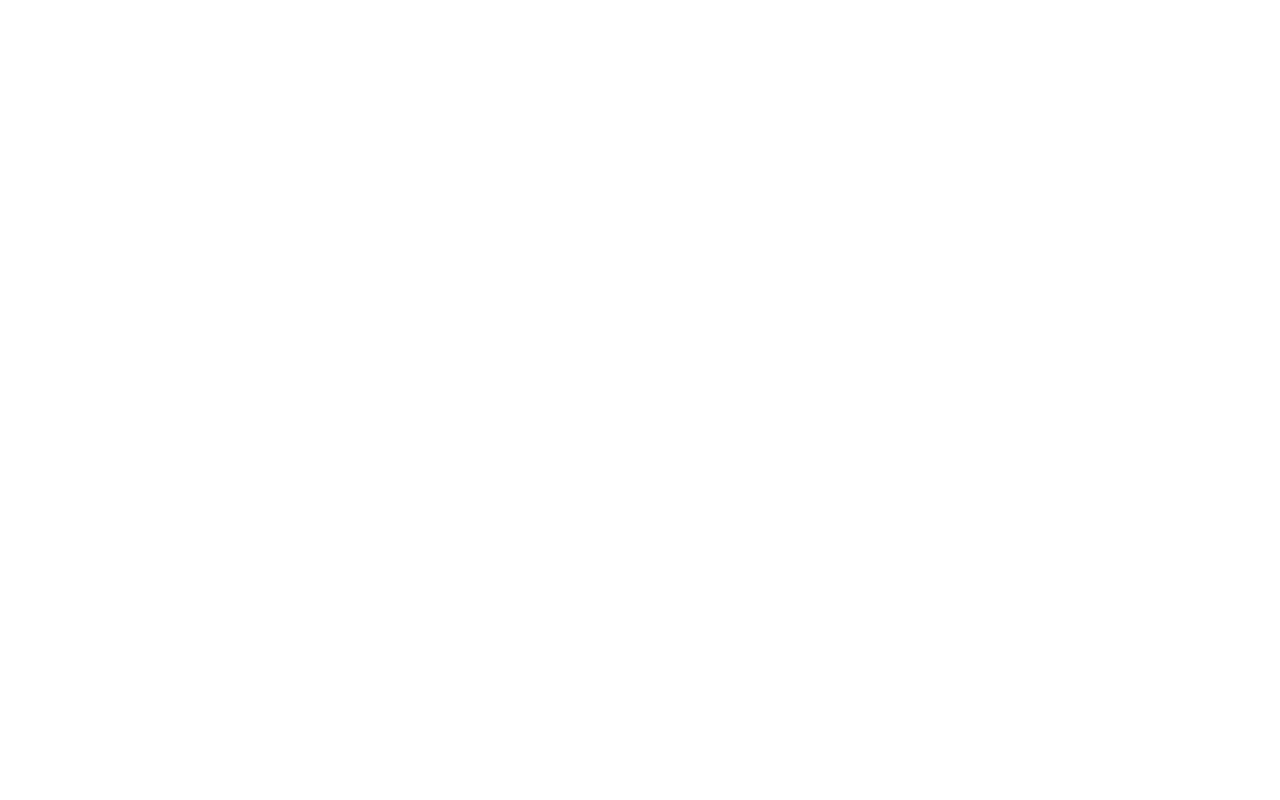
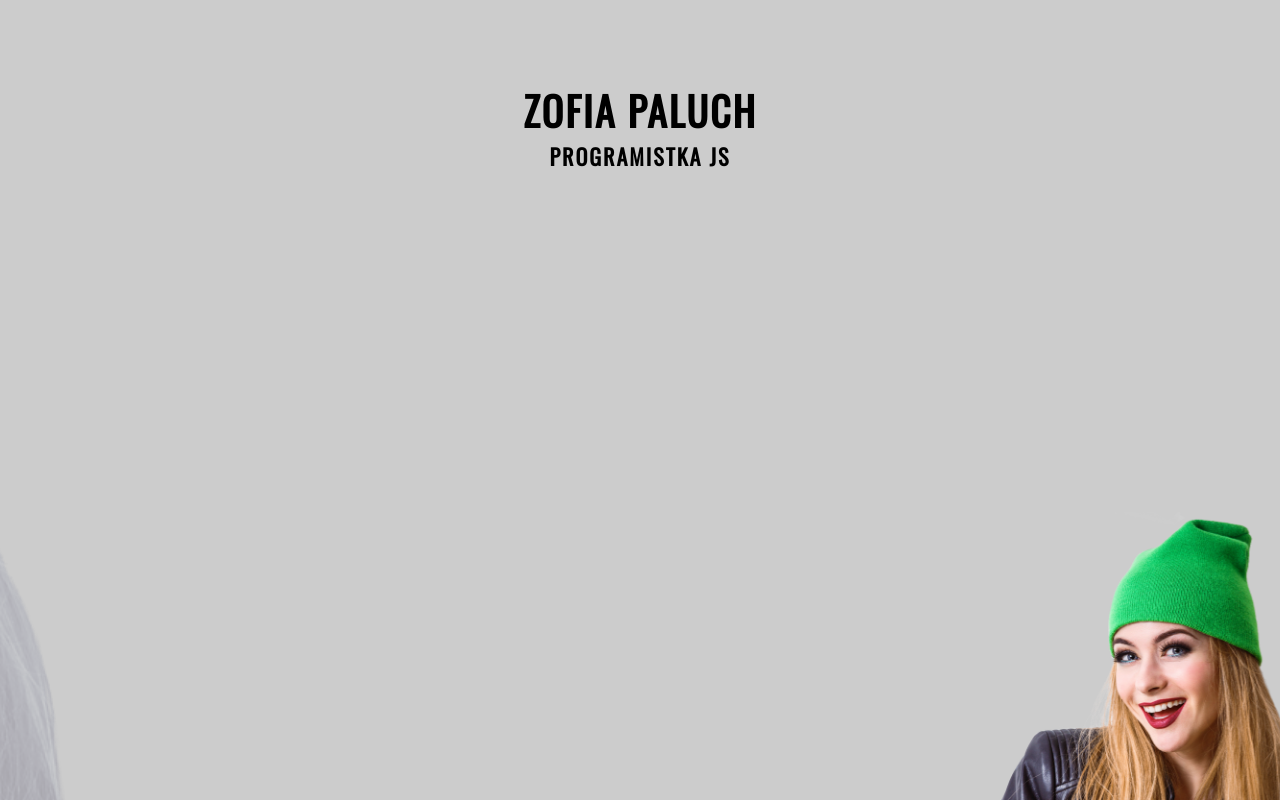
Before and after one commit to RomPop76/P02D15N100, a plain HTML site: page index.html in a window 1280 px wide. Drawn offline with nearby package versions, Linux system fonts and the light colour scheme.

Commit message:
Commit 2

```diff
--- a/index.html
+++ b/index.html
@@ -1,12 +1,21 @@
 <!DOCTYPE html>
-<html lang="en">
+<html lang="pl">
 <head>
     <meta charset="UTF-8">
     <meta http-equiv="X-UA-Compatible" content="IE=edge">
     <meta name="viewport" content="width=device-width, initial-scale=1.0">
-    <title>Document</title>
+    <title>Slidder/Banner</title>
+    <style> @import url('https://fonts.googleapis.com/css2?family=Oswald&display=swap'); </style>
+    <link rel="stylesheet" href="style.css">
 </head>
 <body>
-
+    <section class="team">
+        <img src="img/s1.png" alt="dziewczyna 1 kolor" class="color">
+        <img src="img/s1a.png" alt="dziewczyna 1 szara" class="gray">
+        <div class="member">
+            <h1>Zofia Paluch</h1>
+            <h2>Programistka JS</h2>
+        </div>
+    </section>
 </body>
 </html>
--- /dev/null
+++ b/style.css
@@ -0,0 +1,100 @@
+/* Global Settings */
+
+* {margin: 0;
+    padding: 0;
+    box-sizing: border-box;
+}
+
+html {
+    font-family: 'Oswald', sans-serif;
+    font-size: 10px;
+}
+
+.team {
+    width: 100%;
+    height: 100vh;
+    overflow: hidden;
+    background-color: #ccc;
+    position: relative;
+}
+
+.team img.color {
+    position: absolute;
+    bottom: 0;
+    right: -5%;
+    height: 36%;
+    z-index: 1;
+    animation: color 4s linear infinite;
+}
+
+.team img.gray {
+    position: absolute;
+    bottom: 0;
+    left: -70%;
+    height: 110%;
+    opacity: .2;
+    animation: gray 4s linear infinite;
+}
+
+.team .member {
+    position: absolute;
+    top: 10%;
+    text-align: center;
+    width: 100%;
+    text-transform: uppercase;
+    letter-spacing: 2px;
+}
+
+.team h1 {
+    font-size: 4rem;
+}
+
+.team h2 {
+    font-size: 2.2rem;
+}
+
+@keyframes color {
+    0% {
+        transform: translateX(0);
+        opacity: 0;
+    }
+    8% {
+        opacity: 0;
+    }
+    13% {
+        opacity: 1;
+    }
+    87% {
+        opacity: 1;
+    }
+    92% {
+        opacity: 0;
+    }
+    100% {
+        transform: translateX(-5%);
+        opacity: 0;
+    }
+}
+
+@keyframes gray {
+    0% {
+        transform: translateX(0) scale(1);
+        opacity: 0;
+    }
+    8% {
+        opacity: 0;
+    }
+    13% {
+        opacity: .2;
+    }
+    87% {
+        opacity: .2;
+    }
+    92% {
+        opacity: 0;
+    }
+    100% {
+        transform: translateX(5%) scale(1.1);
+        opacity: 0;
+    }
+}
```
Also changed, not shown: img/s1.png (added), img/s1a.png (added), img/s2.png (added), img/s2a.png (added), img/s3.png (added), img/s3a.png (added).
